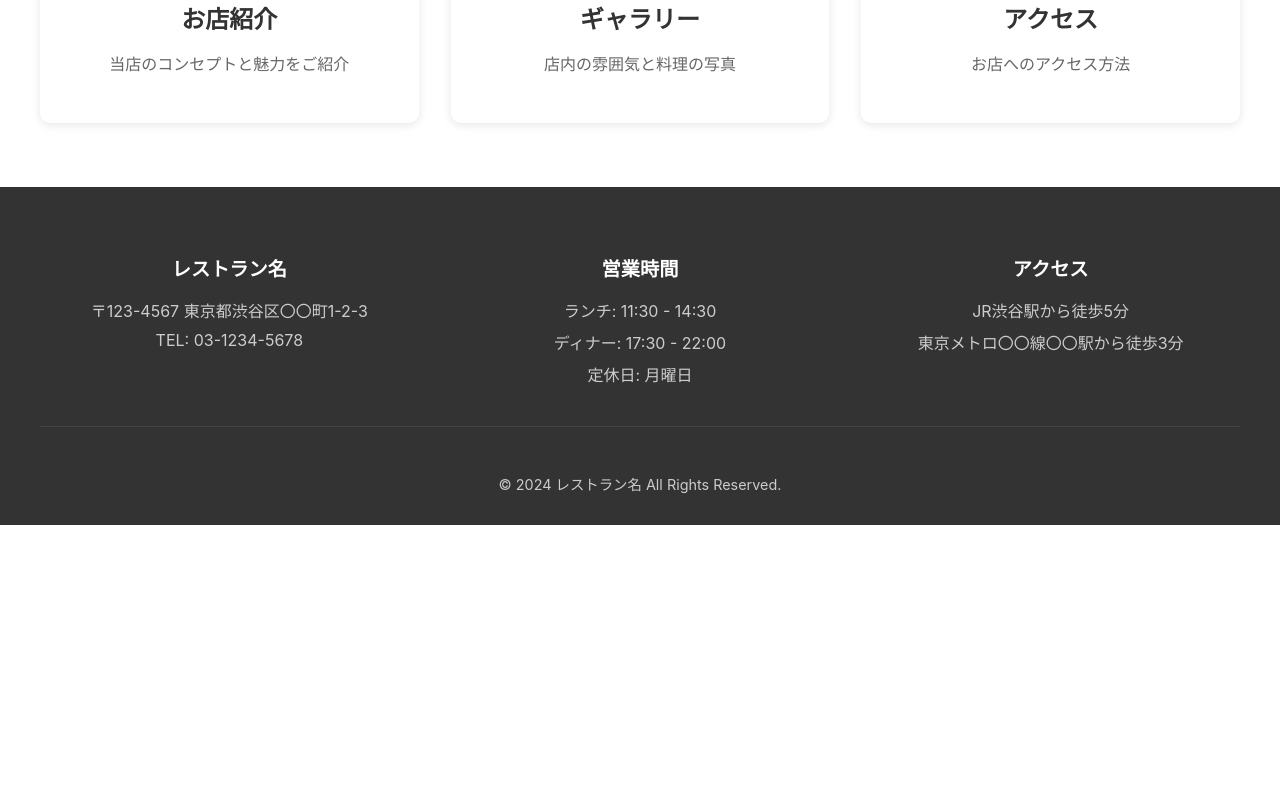
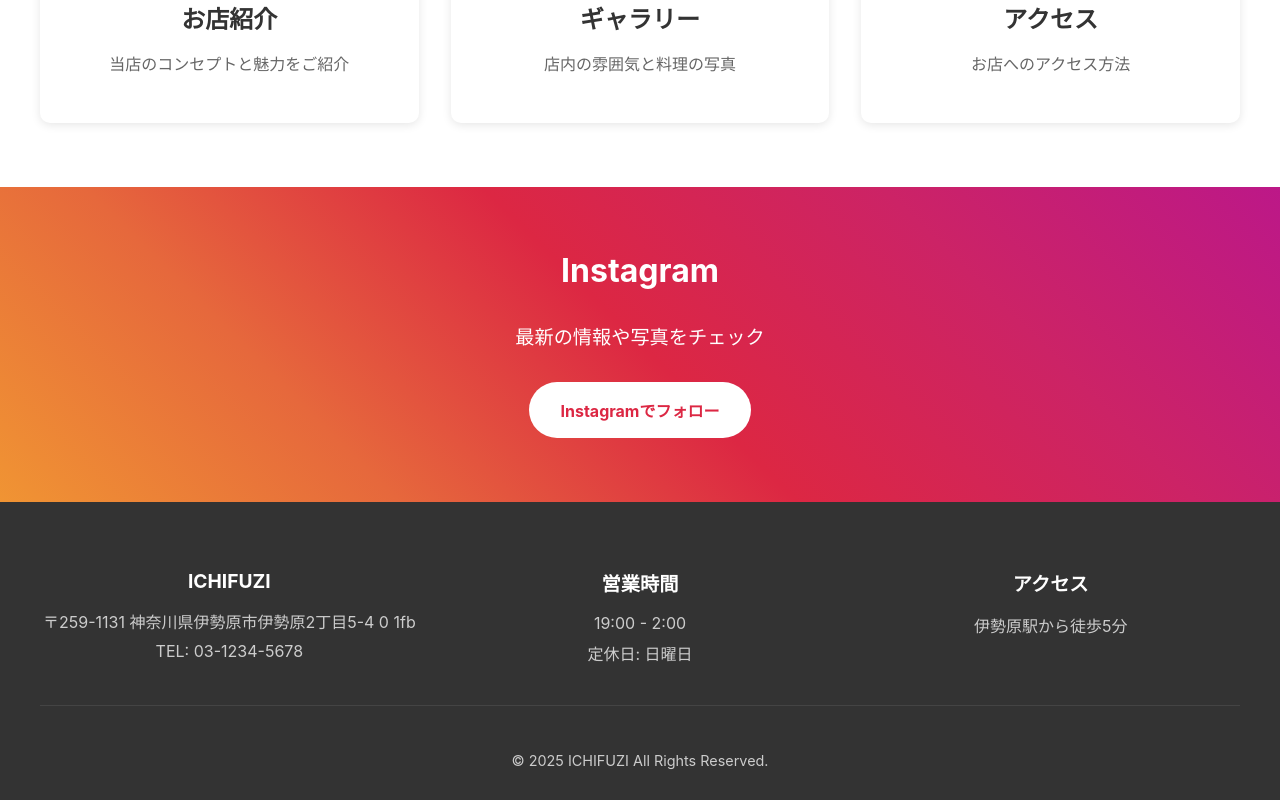
Before and after one commit to shitagami/toraoharuki, a React (Create React App) app: page / in a window 1280 px wide. Shown: the part 1142-1942 px from the top of the page. Before the commit the page ends 1667 px from the top, so only its background shows below. Built offline with nearby package versions, Linux system fonts and the light colour scheme.

Commit message:
ヘッダーのレスポンシブ対応、Googleマップの更新、Instagramセクションの追加

```diff
--- a/src/components/Footer.js
+++ b/src/components/Footer.js
@@ -7,24 +7,22 @@ const Footer = () => {
       <div className="footer-container">
         <div className="footer-content">
           <div className="footer-section">
-            <h3>レストラン名</h3>
-            <p>〒123-4567 東京都渋谷区〇〇町1-2-3</p>
+            <h3>ICHIFUZI</h3>
+            <p>〒259-1131 神奈川県伊勢原市伊勢原2丁目5-4 0 1fb</p>
             <p>TEL: 03-1234-5678</p>
           </div>
           <div className="footer-section">
             <h3>営業時間</h3>
-            <p>ランチ: 11:30 - 14:30</p>
-            <p>ディナー: 17:30 - 22:00</p>
-            <p>定休日: 月曜日</p>
+            <p>19:00 - 2:00</p>
+            <p>定休日: 日曜日</p>
           </div>
           <div className="footer-section">
             <h3>アクセス</h3>
-            <p>JR渋谷駅から徒歩5分</p>
-            <p>東京メトロ〇〇線〇〇駅から徒歩3分</p>
+            <p>伊勢原駅から徒歩5分</p>
           </div>
         </div>
         <div className="footer-bottom">
-          <p>&copy; 2024 レストラン名 All Rights Reserved.</p>
+          <p>&copy; 2025 ICHIFUZI All Rights Reserved.</p>
         </div>
       </div>
     </footer>
--- a/src/components/Header.css
+++ b/src/components/Header.css
@@ -45,3 +45,24 @@
 .nav a:hover {
   color: #666;
 }
+
+@media (max-width: 768px) {
+  .header-container {
+    flex-direction: column;
+    padding: 0.5rem;
+  }
+
+  .logo {
+    margin-bottom: 0.5rem;
+  }
+
+  .nav ul {
+    flex-direction: row;
+    flex-wrap: wrap;
+    justify-content: center;
+  }
+
+  .nav li {
+    margin: 0.5rem;
+  }
+}
--- a/src/components/Header.js
+++ b/src/components/Header.js
@@ -7,7 +7,7 @@ const Header = () => {
     <header className="header">
       <div className="header-container">
         <Link to="/" className="logo">
-          レストラン名
+        ICHIFUZI
         </Link>
         <nav className="nav">
           <ul>
--- a/src/pages/Access.js
+++ b/src/pages/Access.js
@@ -15,30 +15,28 @@ const Access = () => {
               <h2>店舗情報</h2>
               <div className="info-item">
                 <h3>住所</h3>
-                <p>〒123-4567 東京都渋谷区〇〇町1-2-3</p>
+                <p>〒259-1131 神奈川県伊勢原市伊勢原2丁目5-4 0 1fb</p>
               </div>
               <div className="info-item">
                 <h3>最寄駅</h3>
-                <p>JR渋谷駅から徒歩5分</p>
-                <p>東京メトロ〇〇線〇〇駅から徒歩3分</p>
+                <p>伊勢原駅から徒歩5分</p>
               </div>
               <div className="info-item">
                 <h3>営業時間</h3>
-                <p>ランチ: 11:30 - 14:30</p>
-                <p>ディナー: 17:30 - 22:00</p>
+                <p>19:00 - 2:00</p>
               </div>
               <div className="info-item">
                 <h3>定休日</h3>
-                <p>月曜日</p>
+                <p>日曜日</p>
               </div>
               <div className="info-item">
                 <h3>電話番号</h3>
-                <p><a href="tel:03-1234-5678">03-1234-5678</a></p>
+                <p><a href="tel:03-1234-5678">0463-74-4811</a></p>
               </div>
             </div>
             <div className="map-container">
               <iframe
-                src="https://www.google.com/maps/embed?pb=!1m18!1m12!1m3!1d3241.396444816525!2d139.71190211525882!3d35.66735618019762!2m3!1f0!2f0!3f0!3m2!1i1024!2i768!4f13.1!3m3!1m2!1s0x60188c9fa9e2e881%3A0x35396adb5ba7ce03!2z44K444O844K644Ki44Kr44OH44Of44O85p2x5Lqs!5e0!3m2!1sja!2sjp!4v1645000000000!5m2!1sja!2sjp"
+                src="https://www.google.com/maps/embed?pb=!1m18!1m12!1m3!1d3252.345463177176!2d139.30769387624878!3d35.396686645551625!2m3!1f0!2f0!3f0!3m2!1i1024!2i768!4f13.1!3m3!1m2!1s0x6019ab794423accb%3A0x9f0c63e26c8f1dce!2sICHIFUJI!5e0!3m2!1sja!2sjp!4v1745045178175!5m2!1sja!2sjp"
                 width="100%"
                 height="450"
                 style={{ border: 0 }}
--- a/src/pages/Home.css
+++ b/src/pages/Home.css
@@ -106,3 +106,54 @@
 .feature-card p {
   color: #666;
 }
+
+.instagram-section {
+  background: linear-gradient(45deg, #f09433 0%, #e6683c 25%, #dc2743 50%, #cc2366 75%, #bc1888 100%);
+  padding: 4rem 2rem;
+  text-align: center;
+  color: #fff;
+}
+
+.instagram-container {
+  max-width: 1200px;
+  margin: 0 auto;
+}
+
+.instagram-header {
+  display: flex;
+  align-items: center;
+  justify-content: center;
+  margin-bottom: 2rem;
+}
+
+.instagram-icon {
+  width: 40px;
+  height: 40px;
+  margin-right: 1rem;
+}
+
+.instagram-title {
+  font-size: 2rem;
+  margin: 0;
+}
+
+.instagram-description {
+  font-size: 1.2rem;
+  margin-bottom: 2rem;
+}
+
+.instagram-button {
+  display: inline-block;
+  padding: 1rem 2rem;
+  background-color: #fff;
+  color: #dc2743;
+  text-decoration: none;
+  border-radius: 30px;
+  font-weight: bold;
+  transition: all 0.3s;
+}
+
+.instagram-button:hover {
+  background-color: #dc2743;
+  color: #fff;
+}
--- a/src/pages/Home.js
+++ b/src/pages/Home.js
@@ -38,6 +38,18 @@ const Home = () => {
           </Link>
         </div>
       </section>
+
+      <section className="instagram-section">
+        <div className="instagram-container">
+          <div className="instagram-header">
+            <h2 className="instagram-title">Instagram</h2>
+          </div>
+          <p className="instagram-description">最新の情報や写真をチェック</p>
+          <a href="https://www.instagram.com/ichifuji__bar/?igsh=dGcycWRreGthZzlt#" target="_blank" rel="noopener noreferrer" className="instagram-button">
+            Instagramでフォロー
+          </a>
+        </div>
+      </section>
     </div>
   );
 };
```
Also changed, not shown: public/images/gallery/instagram-icon.png (added).
